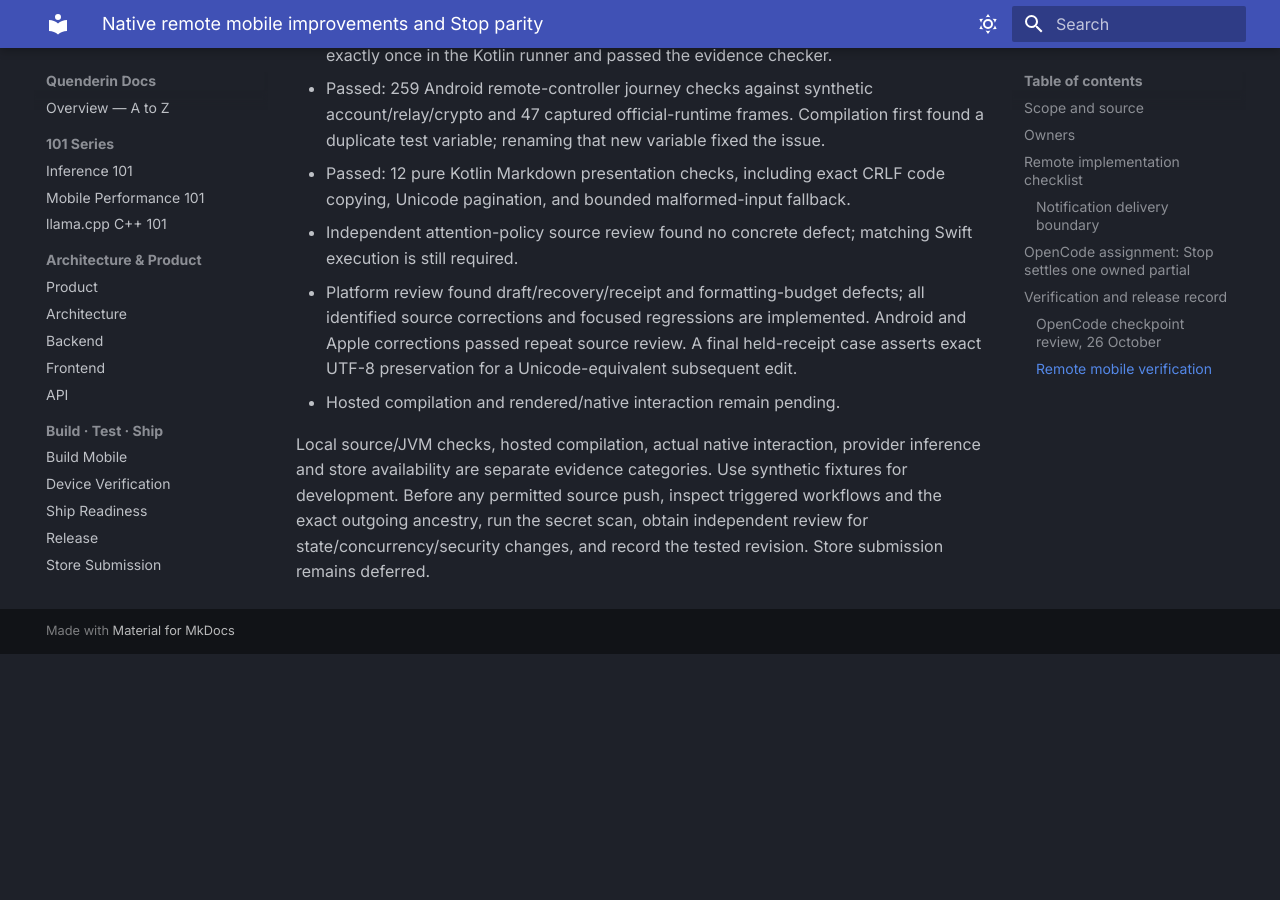
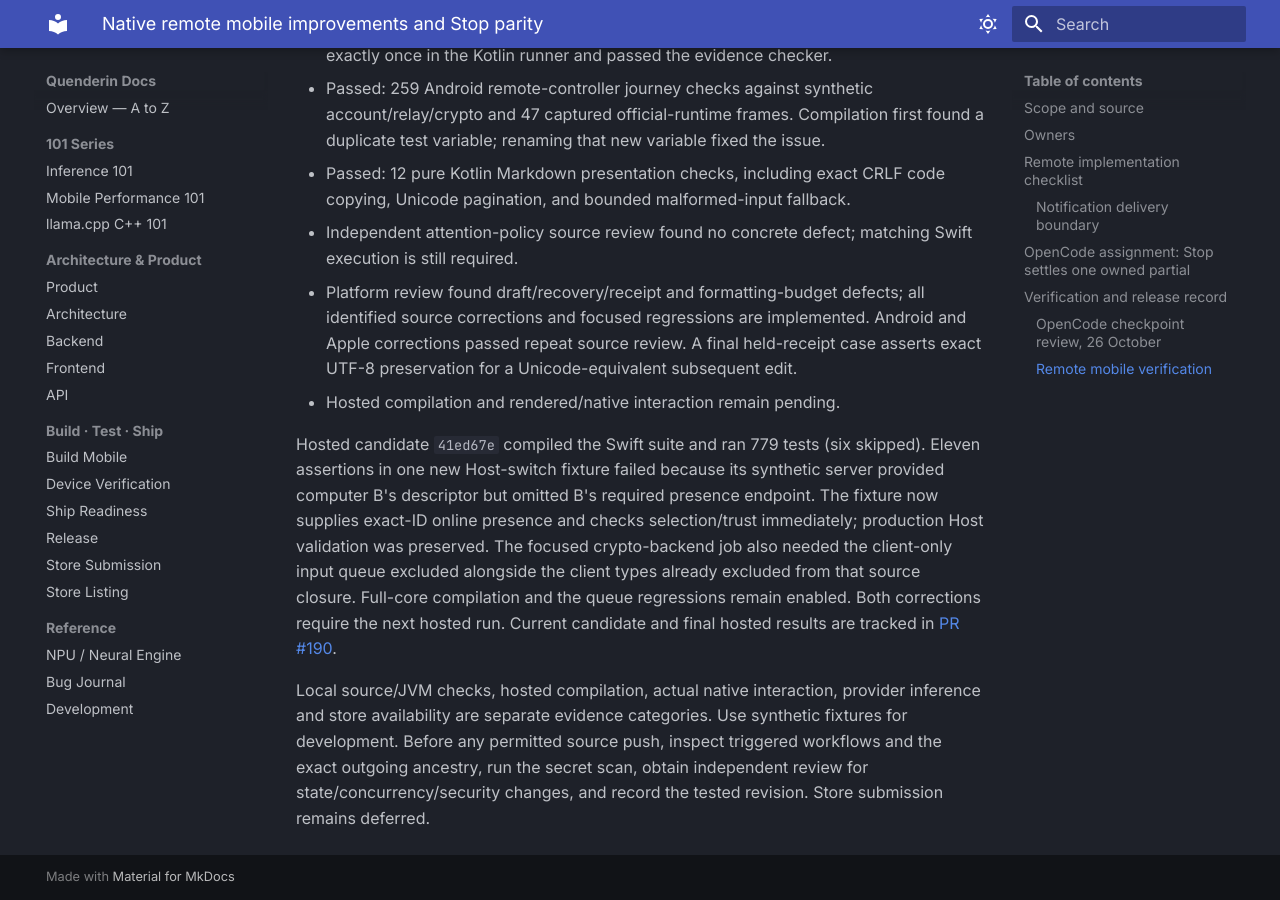
Before and after one commit to alikatgh/quenderin, an MkDocs documentation site: the page built from docs/remote-mobile-ux-implementation.md, in a window 1280 px wide and 900 px high, scrolled down 4577 px. Built offline with MkDocs 1.6.1 and Material for MkDocs 9.7.7, drawn with Linux system fonts in a browser that asks for light colours; before the commit the page ends 5231 px from its top, so only the background shows below that.

Commit message:
Fix hosted remote fixture setup and backend source closure

```diff
--- a/docs/remote-mobile-ux-implementation.md
+++ b/docs/remote-mobile-ux-implementation.md
@@ -180,6 +180,17 @@
   case asserts exact UTF-8 preservation for a Unicode-equivalent subsequent edit.
 - Hosted compilation and rendered/native interaction remain pending.
 
+Hosted candidate `41ed67e` compiled the Swift suite and ran 779 tests (six
+skipped). Eleven assertions in one new Host-switch fixture failed because its
+synthetic server provided computer B's descriptor but omitted B's required
+presence endpoint. The fixture now supplies exact-ID online presence and checks
+selection/trust immediately; production Host validation was preserved. The
+focused crypto-backend job also needed the client-only input queue excluded
+alongside the client types already excluded from that source closure. Full-core
+compilation and the queue regressions remain enabled. Both corrections require
+the next hosted run. Current candidate and final hosted results are tracked in
+[PR #190](https://github.com/alikatgh/quenderin/pull/190).
+
 Local source/JVM checks, hosted compilation, actual native interaction,
 provider inference and store availability are separate evidence categories.
 Use synthetic fixtures for development. Before any permitted source push,
```
Also changed, not shown: 2 other files.
